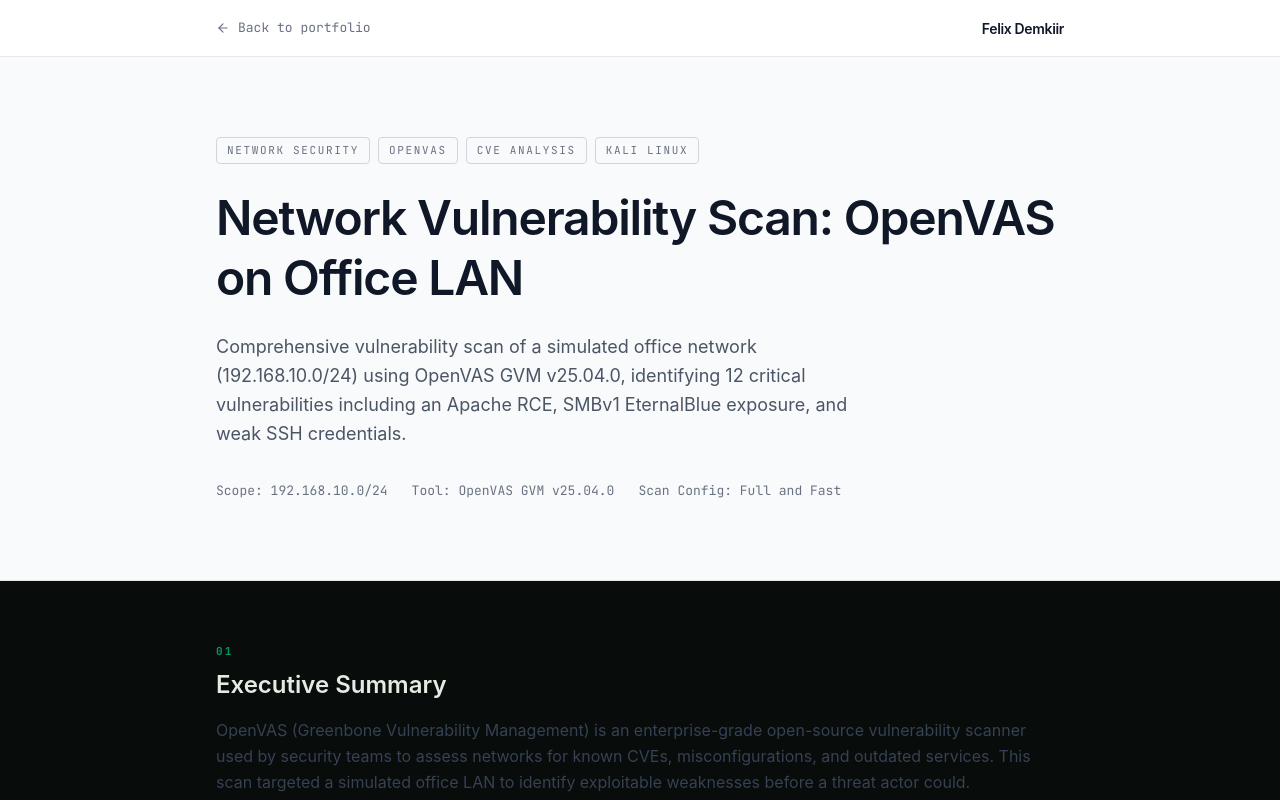
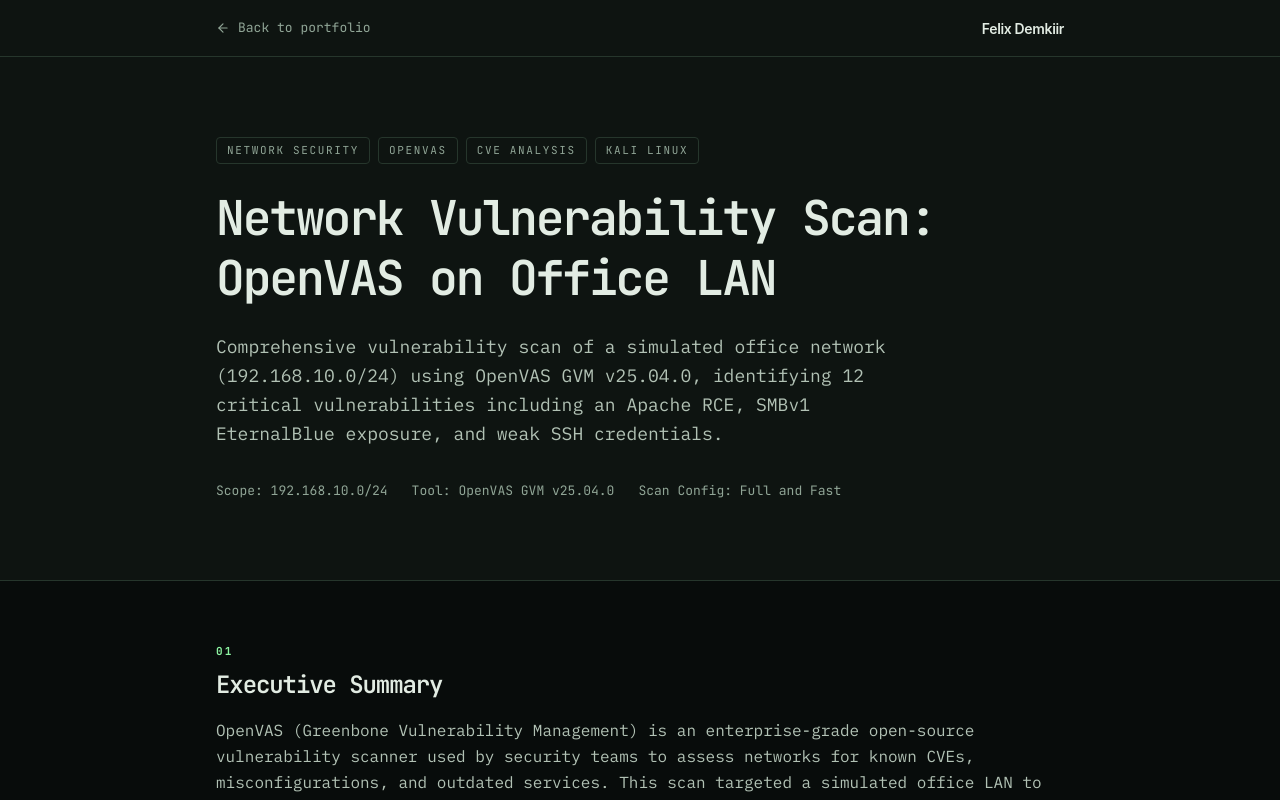
Before and after one commit to msugh1/felixdemkiir, a React (Vite) app: page /projects/openvas-scan in a window 1280 px wide. Shown: the top 800 px of the page. Built offline with nearby package versions, Linux system fonts and the light colour scheme.

Commit message:
style: align security reports archive and SkillSpark with terminal theme

```diff
--- a/src/styles/index.css
+++ b/src/styles/index.css
@@ -80,3 +80,25 @@
 @media(max-width:930px) { .terminal-desktop-links,.terminal-resume { display:none; }.terminal-menu-button{display:block;}.terminal-mobile-links{display:grid;padding:10px 26px 21px;gap:0;border-top:1px solid var(--term-line);}.terminal-mobile-links a{padding:13px 4px;color:#d5e4d7;border-bottom:1px solid var(--term-line);font-size:13px;}.terminal-mobile-links a span{color:var(--term-green);} }
 @media(max-width:640px) { .terminal-nav-inner{padding:0 20px;}.terminal-hero{padding:28px 14px 25px;min-height:auto;}.terminal-window-content{padding:27px 20px;}.terminal-hero-overline{margin-top:28px;}.terminal-hero-overline span{display:block;margin:9px 0 0;}.terminal-stats{grid-template-columns:1fr;margin-top:38px;}.terminal-stats>div{display:grid;grid-template-columns:1fr 60px;gap:4px;}.terminal-stats small{grid-column:1 / -1;}.terminal-hero-footer{font-size:9px;}.terminal-hero h1{font-size:clamp(2.25rem,9.2vw,4rem)} }
 @media(prefers-reduced-motion:reduce){.terminal-inline-cursor{animation:none;}}
+
+/* Terminal treatment for research archive and document readers */
+.terminal-archive { background:#080c0b;color:#e2ece3;font-family:"IBM Plex Mono",monospace; }
+.terminal-archive h1,.terminal-archive h2,.terminal-archive h3,.terminal-document h1,.terminal-document h2,.terminal-document h3 { font-family:"JetBrains Mono",monospace !important;letter-spacing:-.045em !important; }
+.terminal-archive header,.terminal-archive article,.terminal-archive section,.terminal-archive footer { background-color:#080c0b !important;border-color:#26362c !important; }
+.terminal-archive .bg-emerald-500 { background:#8df5a2 !important; }
+.terminal-archive .text-emerald-400 { color:#8df5a2 !important; }
+.terminal-document { font-family:"IBM Plex Mono",monospace !important;background:#080c0b !important;color:#e2ece3 !important; }
+.terminal-document header,.terminal-document section,.terminal-document footer { background-color:#080c0b !important;border-color:#26362c !important; }
+.terminal-document .bg-white,.terminal-document .bg-gray-50,.terminal-document .bg-gray-100 { background-color:#0e1411 !important; }
+.terminal-document .text-gray-900,.terminal-document .text-gray-800 { color:#e2ece3 !important; }
+.terminal-document .text-gray-700,.terminal-document .text-gray-600 { color:#b2c2b5 !important; }
+.terminal-document .text-gray-500,.terminal-document .text-gray-400 { color:#90a596 !important; }
+.terminal-document .border-gray-200,.terminal-document .border-gray-100,.terminal-document .border-gray-300 { border-color:#26362c !important; }
+.terminal-document .bg-gray-900 { background-color:#234631 !important; }
+.terminal-document .text-emerald-600,.terminal-document .text-emerald-500,.terminal-document .text-emerald-400 { color:#8df5a2 !important; }
+.terminal-document .bg-gray-950 { background-color:#030804 !important;border:1px solid #26362c; }
+.terminal-document pre,.terminal-document code { font-family:"JetBrains Mono",monospace !important; }
+.terminal-document a:hover { color:#8df5a2; }
+.terminal-section-window { border-color:#34513a !important;background-color:#0e1411 !important; }
+.terminal-panel { background-color:#101a13 !important; }
+.terminal-site .terminal-section-window .group:hover { background-color:#142017 !important; }
```
